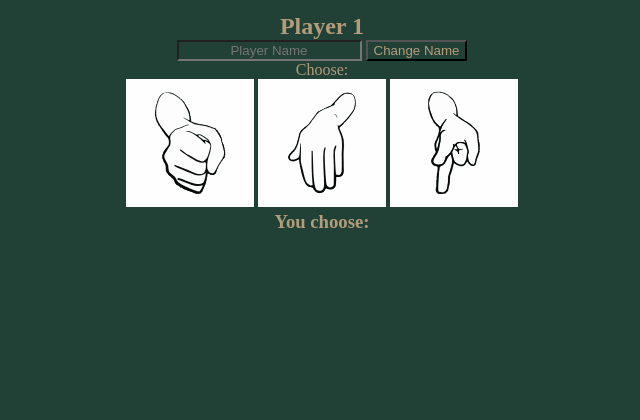
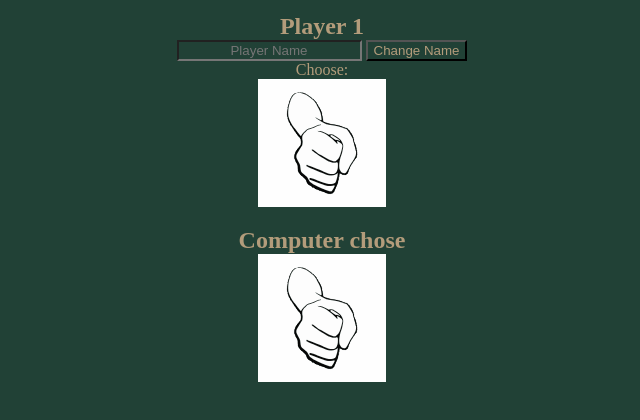
Before and after one commit to PaulinaNi/games, a plain HTML site: page rock paper scissors/index.html in a window 1280 px wide. Both pictures are taken after a click on the picture 508 px from the left and 199 px from the top of the page. Shown: the part 56-476 px from the top of the page, without its empty margins (318-958 px from the left). Drawn offline with Linux system fonts and the light colour scheme.

Commit message:
working on game code

```diff
--- a/rock paper scissors/app.js
+++ b/rock paper scissors/app.js
@@ -16,11 +16,45 @@ const paper = document.getElementById("paper")
 const scissors = document.getElementById("scissors")
 const arrayOfChoices = [rock, paper, scissors]
 
-let playerChoice
 
-for (let i = 0; i < arrayOfChoices.length; i++){
- arrayOfChoices[i].addEventListener("click", ()=>{
+for (let i = 0; i < arrayOfChoices.length; i++) {
+ arrayOfChoices[i].addEventListener("click", () => {
+  let playerChoice
+  let computerChoice
+
+  //input player choice
   playerChoice = arrayOfChoices[i].id
+
+  // hide other option, so only choosen option will be shown
+  for (let y = 0; y < arrayOfChoices.length; y++) {
+   if (y !== i) {
+    arrayOfChoices[y].style.display = "none"
+   }
+  }
+
+  //randomise computer option
+  const randomNum = Math.ceil(Math.random() * 3)
+  if (randomNum === 1) { computerChoice = "rock" }
+  else if (randomNum === 2) { computerChoice = "paper" }
+  else if (randomNum === 3) { computerChoice = "scissors" }
+
+  //add img of computer choice
+  const computerDiv = document.querySelector(".computer")
+  computerDiv.style.display = "block"
+  const computerChoiceImg = document.querySelector(".computerChoiceImg")
+  if(computerChoice = "rock"){
+   computerChoiceImg.src = "/images/rock.svg"
+  } else if(computerChoice = "paper"){
+   computerChoiceImg.src = "/images/paper.svg"
+  }
+  else if(computerChoice = "scissors"){
+   computerChoiceImg.src = "/images/scissors.svg"
+  }
+
+  //display winner
+
+
   console.log(playerChoice)
+  console.log(computerChoice)
  })
 }
--- a/rock paper scissors/index.html
+++ b/rock paper scissors/index.html
@@ -26,9 +26,13 @@
      <img id="paper" src="/images/paper.svg" alt="paper">
      <img id="scissors" src="/images/scissors.svg" alt="scissors">
     </div>
-    <h3>You choose: </h3>
    </div>
    </label>
+  </div>
+
+  <div class="computer">
+   <h2>Computer chose</h2>
+   <img class="computerChoiceImg" src="" alt="computer choice">
   </div>
  </section>
 
--- a/rock paper scissors/style.css
+++ b/rock paper scissors/style.css
@@ -18,3 +18,11 @@ body {
 .chooseDiv img {
  width: 10vw;
 }
+
+.computer{
+ display:none;
+}
+
+.computerChoiceImg{
+ width: 10vw;
+}
```
